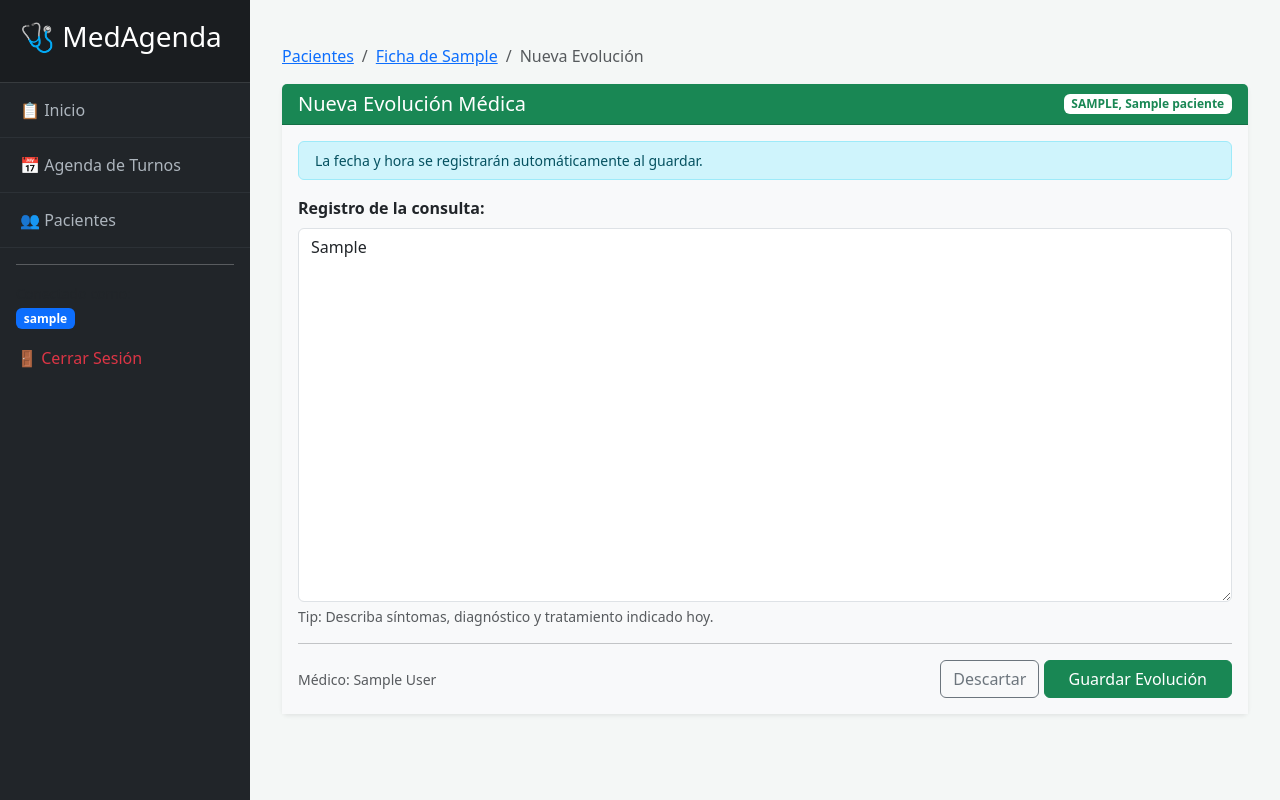
After one commit to marzvk/Agenda-medico--Django, a Django app: page /agenda/paciente/1/historia/ in a window 1280 px wide. The commit adds this page. Run offline with Django 5.2, Linux system fonts and the light colour scheme; a user stored in the database is signed in; tables that the repository leaves empty hold one stand-in row (values such as "Sample post").

Commit message:
filtros y forms, para vistas de medico

```diff
--- a/agenda/forms.py
+++ b/agenda/forms.py
@@ -1,6 +1,6 @@
 from django import forms
 from django.forms import inlineformset_factory
-from .models import Medico, DisponibilidadSemanal
+from .models import Medico, DisponibilidadSemanal, Paciente
 
 
 class DisponibilidadForm(forms.ModelForm):
@@ -41,3 +41,21 @@ class MedicoTiempoForm(forms.ModelForm):
                 }
             ),
         }
+
+
+# agenda/forms.py
+
+
+class HistoriaClinicaForm(forms.ModelForm):
+    class Meta:
+        model = Paciente
+        fields = ["historia_clinica"]
+        widgets = {
+            "historia_clinica": forms.Textarea(
+                attrs={
+                    "class": "form-control",
+                    "rows": 15,
+                    "placeholder": "Escriba la evolución del paciente...",
+                }
+            ),
+        }
--- /dev/null
+++ b/agenda/templates/agenda/paciente/editar_historia.html
@@ -0,0 +1,56 @@
+{% extends "base.html" %}
+
+{% block content %}
+<div class="container mt-4">
+    <nav aria-label="breadcrumb">
+        <ol class="breadcrumb">
+            <li class="breadcrumb-item"><a href="{% url 'agenda:lista_pacientes' %}">Pacientes</a></li>
+            <li class="breadcrumb-item"><a href="{% url 'agenda:detalle_paciente' paciente.id %}">Ficha de {{ paciente.apellido }}</a></li>
+            <li class="breadcrumb-item active">Nueva Evolución</li>
+        </ol>
+    </nav>
+
+    <div class="card shadow-sm border-0">
+        <div class="card-header bg-success text-white d-flex justify-content-between align-items-center">
+            <h5 class="mb-0">
+                <i class="bi bi-pencil-square"></i> Nueva Evolución Médica
+            </h5>
+            <span class="badge bg-white text-success">{{ paciente.apellido|upper }}, {{ paciente.nombre }}</span>
+        </div>
+        <div class="card-body bg-light">
+            <form method="POST">
+                {% csrf_token %}
+
+                <div class="alert alert-info py-2 small">
+                    <i class="bi bi-info-circle"></i> La fecha y hora se registrarán automáticamente al guardar.
+                </div>
+
+                <div class="mb-3">
+                    <label class="form-label fw-bold">Registro de la consulta:</label>
+                    {# Aquí Django renderiza el textarea #}
+                    {{ form.historia_clinica }}
+                    <div class="form-text">
+                        Tip: Describa síntomas, diagnóstico y tratamiento indicado hoy.
+                    </div>
+                </div>
+
+                <hr>
+
+                <div class="d-flex justify-content-between align-items-center">
+                    <p class="text-muted small mb-0">
+                        <i class="bi bi-person-badge"></i> Médico: {{ request.user.get_full_name|default:request.user.username }}
+                    </p>
+                    <div class="gap-2">
+                        <a href="{% url 'agenda:detalle_paciente' paciente.id %}" class="btn btn-outline-secondary">
+                            Descartar
+                        </a>
+                        <button type="submit" class="btn btn-success px-4">
+                            <i class="bi bi-check-lg"></i> Guardar Evolución
+                        </button>
+                    </div>
+                </div>
+            </form>
+        </div>
+    </div>
+</div>
+{% endblock %}
--- a/agenda/urls.py
+++ b/agenda/urls.py
@@ -7,6 +7,7 @@ from .views.pacientes_views import (
     detalle_paciente,
     editar_paciente,
     crear_paciente,
+    editar_historia,
 )
 
 app_name = "agenda"
@@ -43,4 +44,5 @@ urlpatterns = [
     path("pacientes/nuevo/", crear_paciente, name="crear_paciente"),
     path("pacientes/editar/<int:pk>/", editar_paciente, name="editar_paciente"),
     path("paciente/<int:paciente_id>/", detalle_paciente, name="detalle_paciente"),
+    path("paciente/<int:pk>/historia/", editar_historia, name="editar_historia"),
 ]
--- a/agenda/views/pacientes_views.py
+++ b/agenda/views/pacientes_views.py
@@ -6,6 +6,7 @@ from django.db import models
 from django.utils import timezone
 from django.contrib.auth.decorators import login_required
 from django.core.exceptions import PermissionDenied
+from agenda.forms import HistoriaClinicaForm
 
 
 class PacienteForm(forms.ModelForm):
@@ -128,27 +129,65 @@ def crear_paciente(request):
 @login_required
 def detalle_paciente(request, paciente_id):
     paciente = get_object_or_404(Paciente, id=paciente_id)
+    es_medico = hasattr(request.user, "perfil_medico")
 
+    if es_medico:
+        if not paciente.turnos.filter(slot__medico=request.user.perfil_medico).exists():
+            raise PermissionDenied
+
+    turnos_base = paciente.turnos.all()
+
+    if es_medico:
+
+        turnos_base = turnos_base.filter(slot__medico=request.user.perfil_medico)
+
+    proximos_turnos = turnos_base.filter(
+        slot__fecha__gte=timezone.now().date()
+    ).order_by("slot__fecha")
+
+    historial_turnos = turnos_base.filter(
+        slot__fecha__lt=timezone.now().date()
+    ).order_by("-slot__fecha")
+
+    context = {
+        "paciente": paciente,
+        "proximos_turnos": proximos_turnos,
+        "historial_turnos": historial_turnos,
+        "es_medico": es_medico,
+    }
+    return render(request, "agenda/paciente/detalle_paciente.html", context)
+
+
+@login_required
+def editar_historia(request, pk):
+    paciente = get_object_or_404(Paciente, pk=pk)
+
+    # Escudo: Solo el médico que lo atendió puede editar
     if hasattr(request.user, "perfil_medico"):
         if not paciente.turnos.filter(slot__medico=request.user.perfil_medico).exists():
             raise PermissionDenied
+    else:
+        # Si no es médico (es admin)
+        pass
 
-    hoy = timezone.now().date()
+    if request.method == "POST":
+        form = HistoriaClinicaForm(request.POST, instance=paciente)
+        if form.is_valid():
+            # Lógica de la fecha: recuperamos el texto nuevo
+            nueva_nota = form.cleaned_data.get("historia_clinica")
+            fecha_str = timezone.now().strftime("%d/%m/%Y %H:%M")
 
-    proximos_turnos = paciente.turnos.filter(
-        slot__fecha__gte=hoy, estado=Turno.EstadoTurno.PROGRAMADO
-    ).order_by("slot__fecha", "slot__hora_inicio")
+            # Guardamos con el encabezado de fecha
+            paciente.historia_clinica = f"--- {fecha_str} ---\n{nueva_nota}\n\n"
+            paciente.save()
 
-    historial_turnos = paciente.turnos.all().order_by(
-        "-slot__fecha", "-slot__hora_inicio"
-    )
+            messages.success(request, "Evolución guardada.")
+            return redirect("agenda:detalle_paciente", paciente_id=paciente.id)
+    else:
+        form = HistoriaClinicaForm(instance=paciente)
 
     return render(
         request,
-        "agenda/paciente/detalle_paciente.html",
-        {
-            "paciente": paciente,
-            "proximos_turnos": proximos_turnos,
-            "historial_turnos": historial_turnos,
-        },
+        "agenda/paciente/editar_historia.html",
+        {"form": form, "paciente": paciente},
     )
```
Also changed, not shown: agenda/templates/agenda/paciente/detalle_paciente.html (+31 -2 lines).
